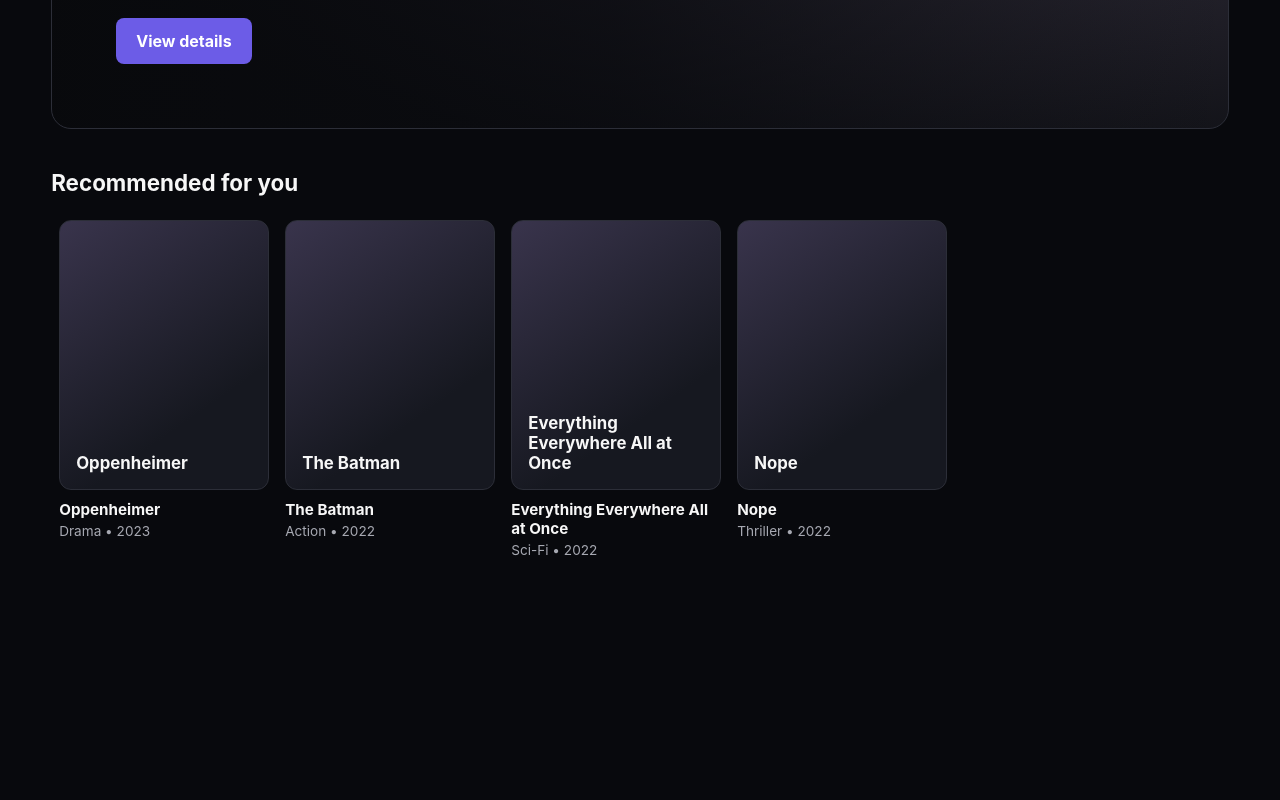
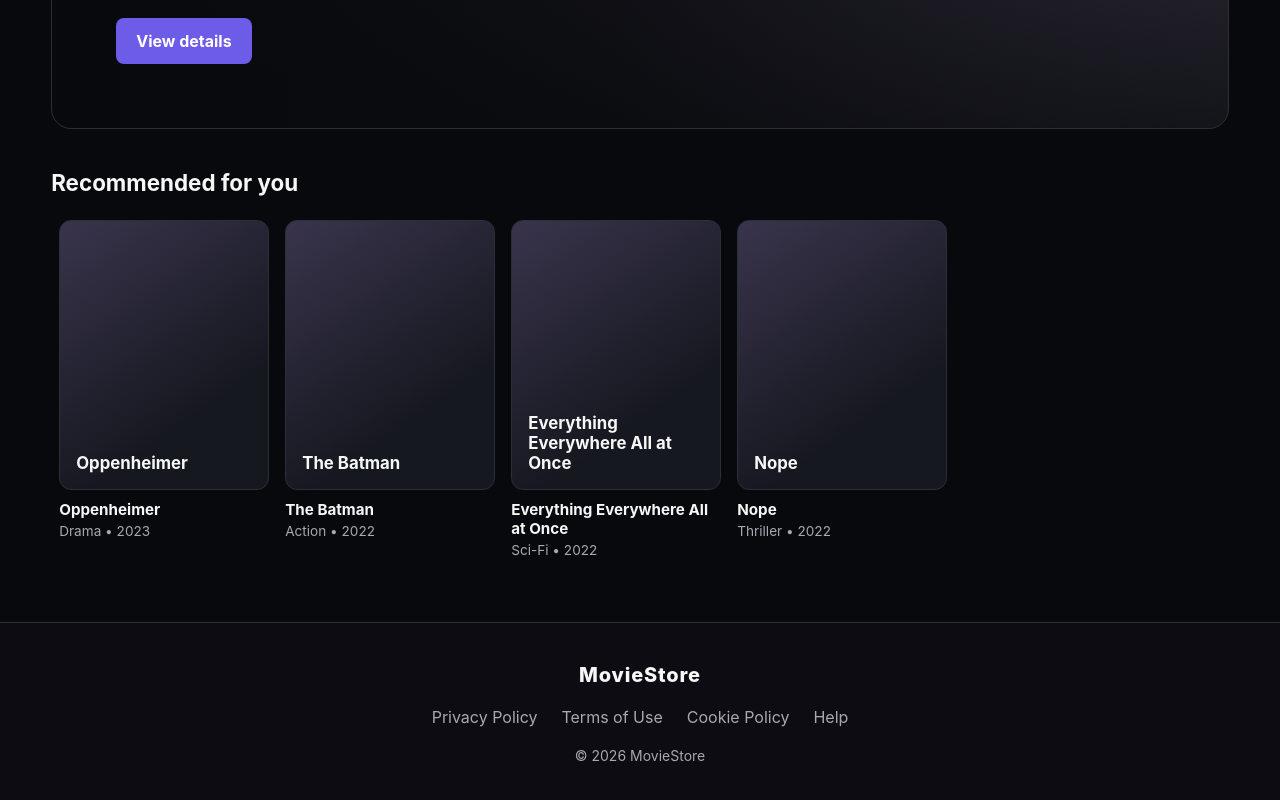
Before and after one commit to mikaeldramatic-ui/MovieStore, a React (Vite) app: page / in a window 1280 px wide. Shown: the part 538-1338 px from the top of the page. Before the commit the page ends 1160 px from the top, so only its background shows below. Built offline with nearby package versions, Linux system fonts and the light colour scheme; no server answers.

Commit message:
add shared footer

```diff
--- a/src/App.jsx
+++ b/src/App.jsx
@@ -6,6 +6,7 @@
 import MovieDetailsPage from "./pages/MovieDetailsPage.jsx";
 import CartPage from "./pages/CartPage.jsx";
 import LibraryPage from "./pages/LibraryPage.jsx";
+import Footer from "./components/Footer.jsx";
 import "./App.css";
 
 function Page({ title }) {
@@ -30,6 +31,8 @@
         <Route path="/profile" element={<ProfilePage />} />
         <Route path="*" element={<Page title="Page not found" />} />
       </Routes>
+
+      <Footer />
     </div>
   );
 }
--- /dev/null
+++ b/src/components/Footer.jsx
@@ -0,0 +1,31 @@
+import { Link } from "react-router-dom";
+import styles from "./Footer.module.css";
+
+export default function Footer() {
+  return (
+    <footer className={styles.footer}>
+      <Link className={styles.logo} to="/">
+        MovieStore
+      </Link>
+
+      <nav className={styles.infoLinks} aria-label="Information">
+        {["Privacy Policy", "Terms of Use", "Cookie Policy", "Help"].map(
+          (label) => (
+            <button
+              className={styles.infoLink}
+              key={label}
+              type="button"
+              onClick={() => window.alert("It's just a school project.")}
+            >
+              {label}
+            </button>
+          ),
+        )}
+      </nav>
+
+      <p className={styles.copyright}>
+        © {new Date().getFullYear()} MovieStore
+      </p>
+    </footer>
+  );
+}
--- /dev/null
+++ b/src/components/Footer.module.css
@@ -0,0 +1,46 @@
+.footer {
+  display: flex;
+  flex-direction: column;
+  align-items: center;
+  gap: 1.25rem;
+  padding: 2.5rem 1.5rem;
+  background: #0d0c12;
+  border-top: 1px solid var(--color-border);
+}
+
+.logo {
+  color: var(--color-text);
+  font-size: 1.25rem;
+  font-weight: 800;
+  letter-spacing: 0.04em;
+  text-decoration: none;
+}
+
+.copyright {
+  margin: 0;
+  color: var(--color-text-muted);
+  font-size: 0.875rem;
+  text-align: center;
+}
+
+.infoLinks {
+  display: flex;
+  flex-wrap: wrap;
+  justify-content: center;
+  gap: 0.75rem 1.5rem;
+}
+
+.infoLink {
+  padding: 0;
+  color: var(--color-text-muted);
+  background: none;
+  border: 0;
+  font: inherit;
+  cursor: pointer;
+  transition: color 180ms ease;
+}
+
+.infoLink:hover,
+.infoLink:focus-visible {
+  color: var(--color-text);
+}
```
